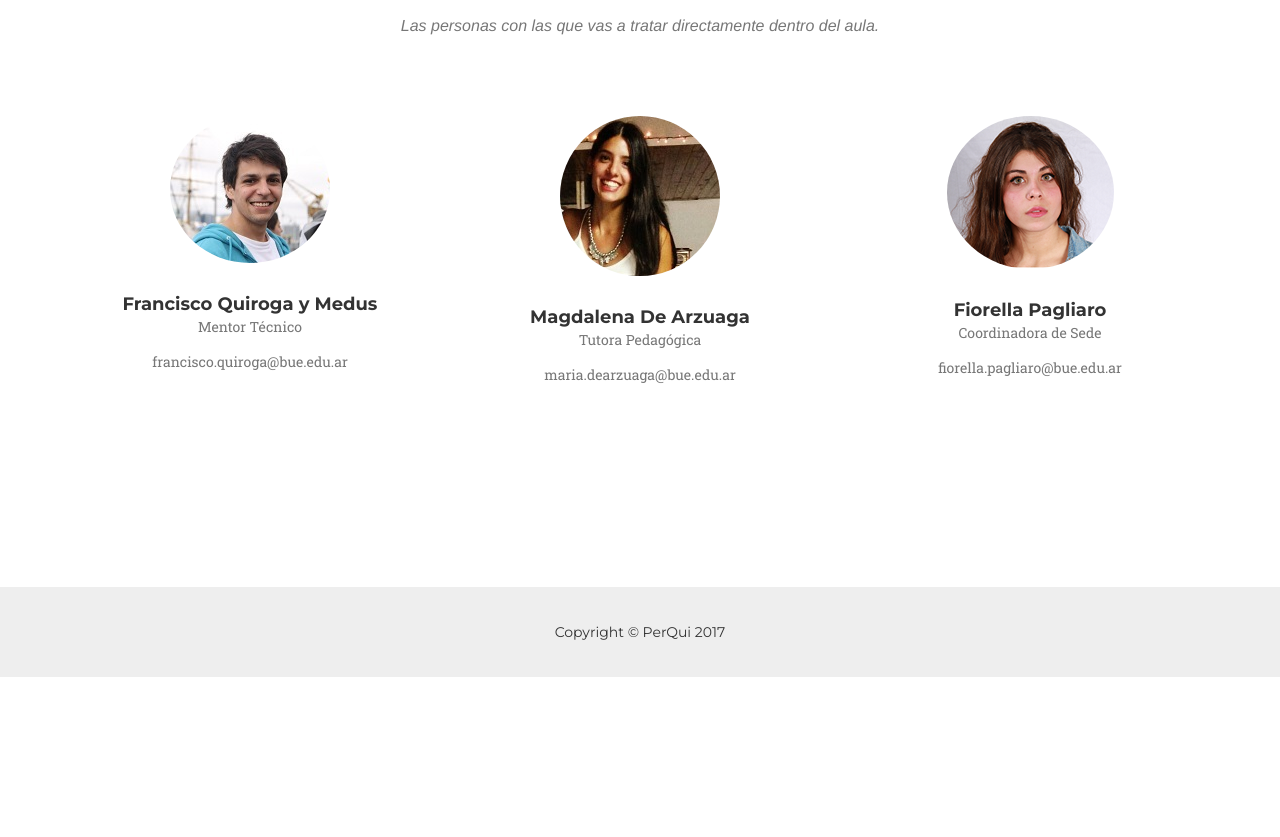
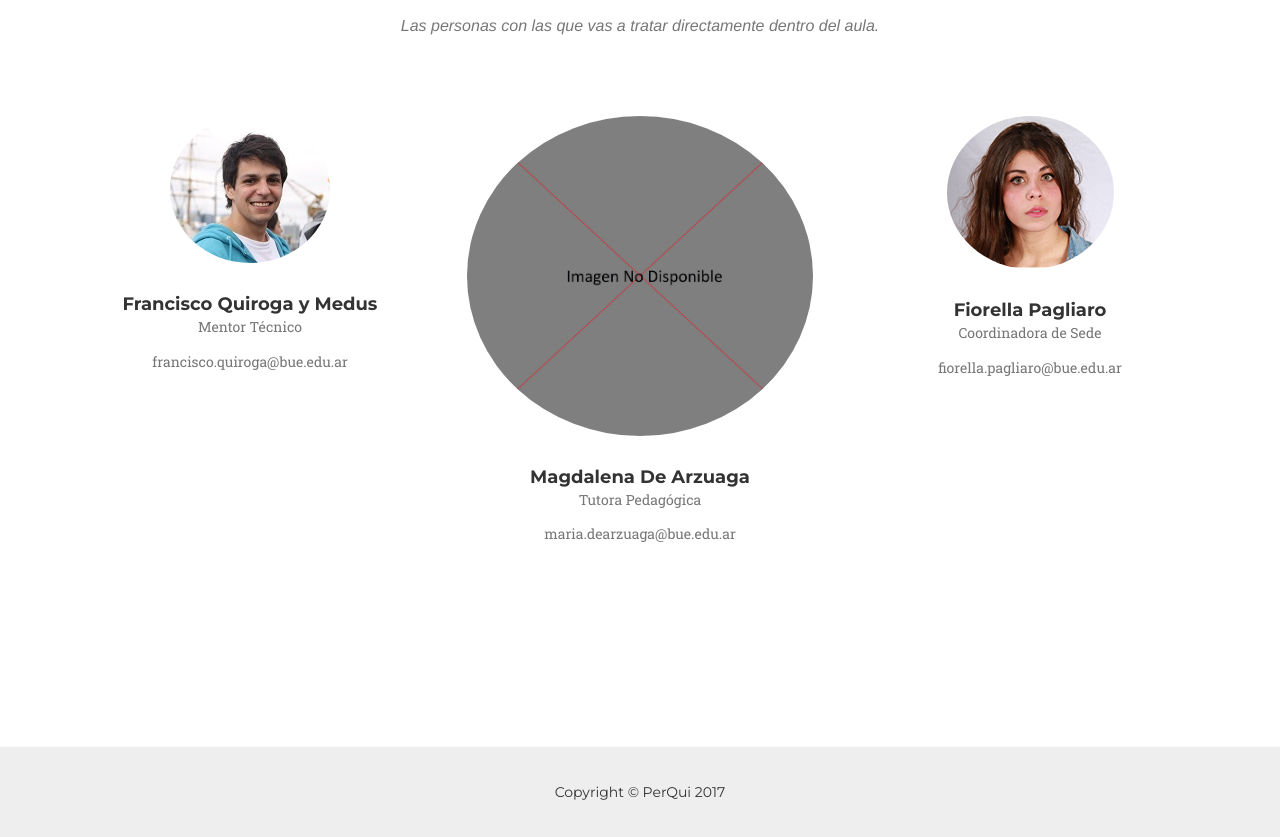
Before and after one commit to Franquiro/GuiAP, a website: page index.html in a window 1280 px wide. Shown: the part 2814-3651 px from the top of the page. Before the commit the page ends 3491 px from the top, so only its background shows below. Drawn offline with nearby package versions, Linux system fonts and the light colour scheme; a web font is replaced by a local one.

Commit message:
No Image
Reemplazo de Jose por Magdalena, sin imagen

```diff
--- a/index.html
+++ b/index.html
@@ -226,7 +226,7 @@
                 </div>
                 <div class="col-sm-4">
                     <div class="team-member">
-                        <img src="img/team/Josefina_Escobar.jpeg" class="img-responsive img-circle" alt="">
+                        <img src="img/team/No_Image.jpg" class="img-responsive img-circle" alt="">
                         <h4>Magdalena De Arzuaga</h4>
 						<p class="text-muted">Tutora Pedagógica</p>
                         <p class="text-muted">maria.dearzuaga@bue.edu.ar</p>
```
